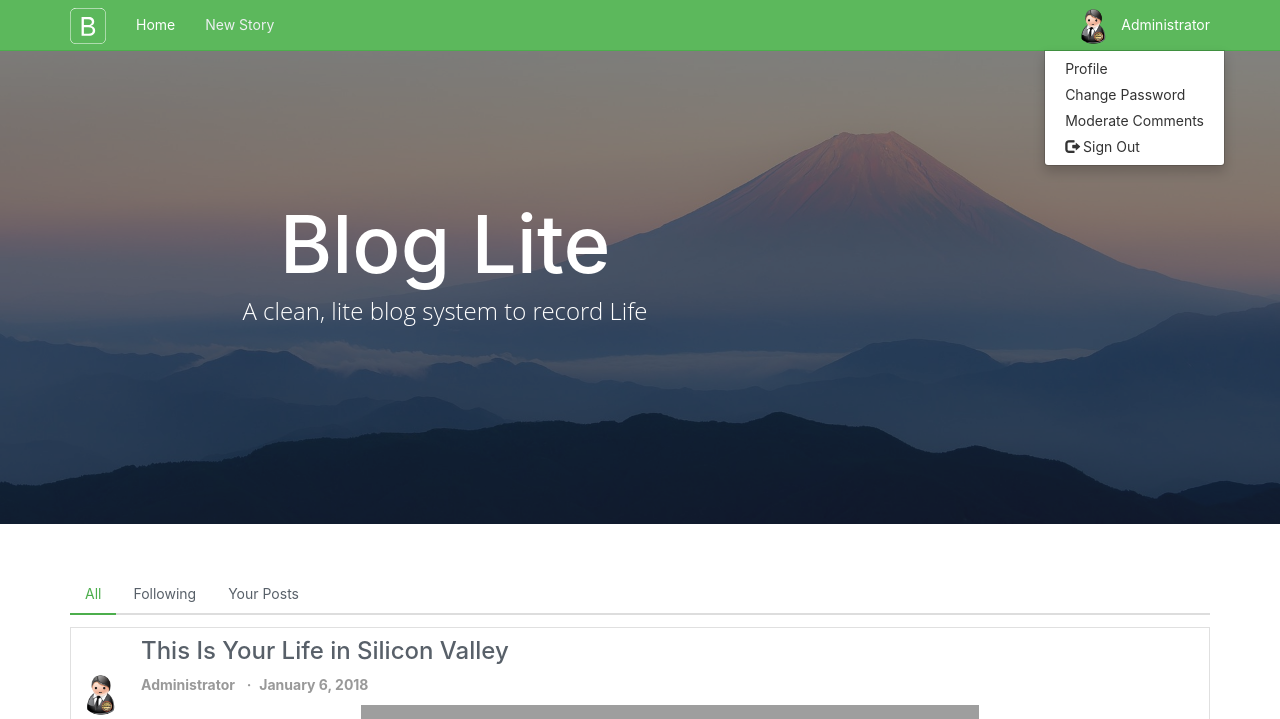
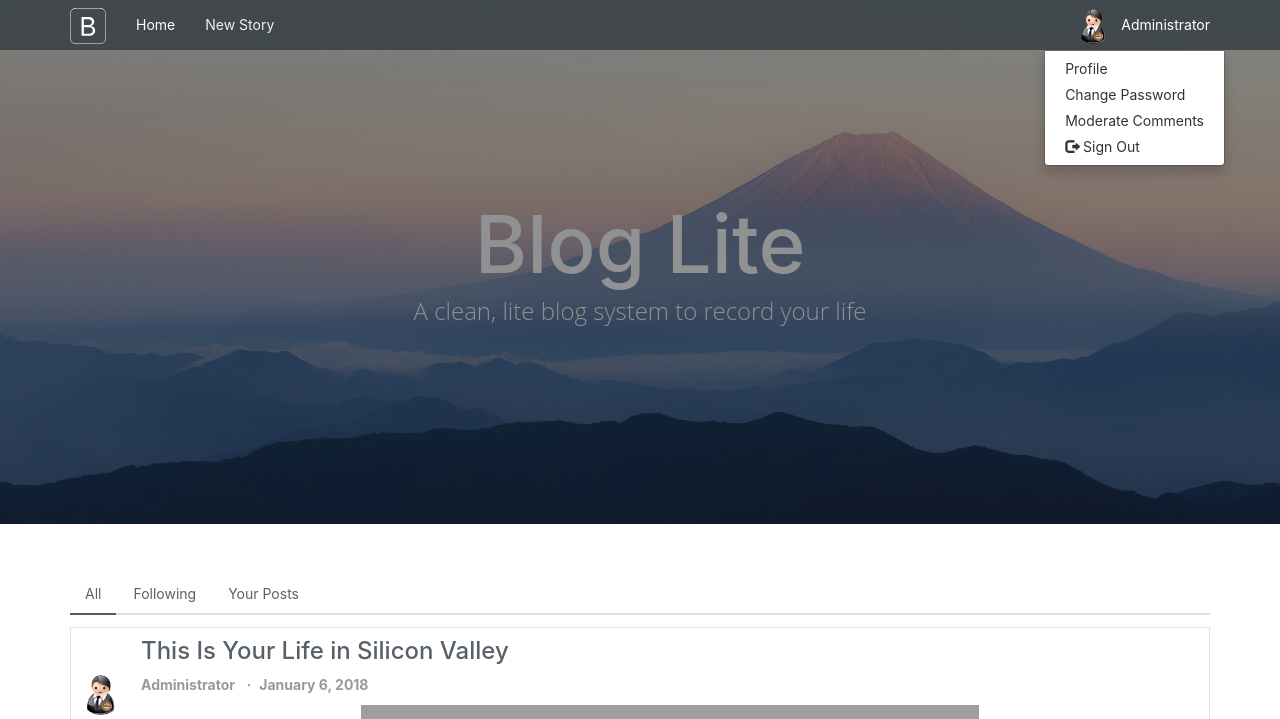
Before and after one commit to luisxiaomai/microblog, a Flask app: page / in a window 1280 px wide, after a click on "Administrator". Shown: the top 719 px of the page. Run offline with Flask 2, Linux system fonts and the light colour scheme; a user stored in the database is signed in; data comes from the database, SQL or seed files in the repository; both versions use the stored data as it was after the commit; some libraries are stand-ins or nearby versions; grey boxes are pictures that could not be loaded.

Commit message:
add gray theme

```diff
--- a/app/static/css/custom.css
+++ b/app/static/css/custom.css
@@ -12,7 +12,7 @@ h2{
 }
 
 .input-group-addon{
-  background-color: #5cb85c;
+  background-color: #4cae4c;
   color: white;
 }
 
@@ -29,6 +29,8 @@ h2{
 }
 .navbar{
     border-radius: 0px;
+    background: rgba(52, 59, 64, 0.8);
+    border:unset;
 }
 .input-group {
   margin-bottom:15px;
@@ -91,16 +93,12 @@ h2{
 .checkbox-primary input[type="checkbox"]:checked + label::after{
   color: #fff;
 }
-.navbar-default {
-  background-color: #5cb85c;
-  border-color: #4cae4c;
-}
+
 
 
 .navbar-default .navbar-brand{
   padding-top:8px;
   color: white;
-  border-color:white;
 }
 
 .navbar-default .navbar-brand:hover,
@@ -121,7 +119,7 @@ h2{
 .navbar-default .navbar-nav > .active > a:hover,
 .navbar-default .navbar-nav > .active > a:focus {
   color:white;
-  background-color: #5cb85c;
+  background-color: unset;
 }
 
 .navbar-default .navbar-toggle {
@@ -129,7 +127,7 @@ h2{
 }
 .navbar-default .navbar-toggle:hover,
 .navbar-default .navbar-toggle:focus {
-  background-color:#5cb85c;
+  background-color:unset;
 }
 .navbar-default .navbar-toggle .icon-bar {
   background-color: #ecf0f1;
@@ -141,14 +139,12 @@ h2{
 .navbar-default .navbar-link {
   color: #ecf0f1;
 }
-.navbar-default .navbar-link:hover {
-  color: #279227;
-}
+
 .navbar-default .navbar-nav > .open > a,
 .navbar-default .navbar-nav > .open > a:hover,
 .navbar-default .navbar-nav > .open > a:focus {
   color:white;
-  background-color: #5cb85c;
+  background-color:unset;
 }
 @media (max-width: 767px) {
   .navbar-default .navbar-nav .open .dropdown-menu > li > a {
@@ -162,7 +158,7 @@ h2{
   .navbar-default .navbar-nav .open .dropdown-menu > .active > a:hover,
   .navbar-default .navbar-nav .open .dropdown-menu > .active > a:focus {
     color:white;
-    background-color:#5cb85c;
+    background-color:unset;
   }
 }
 
@@ -181,7 +177,7 @@ li.post{
     position: absolute;
 }
 
-li .post-body{
+li .post-body{c
   position: relative;
   padding: 10px 0;
   max-height: 200px;
@@ -528,12 +524,12 @@ textarea{
 }
 .nav-tabs > li.active > a, .nav-tabs > li > a:hover {
   border: none;
-  color: #4cae4c !important;
+  color:rgba(52, 59, 64, 0.8) !important;
   background: transparent;
 }
 .nav-tabs > li > a::after {
   content: "";
-  background: #4cae4c;
+  background: rgba(52, 59, 64, 0.8);
   height: 2px;
   position: absolute;
   width: 100%;
@@ -657,4 +653,6 @@ header.masthead {
     header.masthead .post-heading h1 {
       font-size: 55px; }
     header.masthead .post-heading .subheading {
-      font-size: 30px; } }
+      font-size: 30px; }
+
+}
--- a/app/templates/base.html
+++ b/app/templates/base.html
@@ -79,16 +79,19 @@
 {% endblock %}
 
 {% block content %}
-{% block backImage_content %}{% endblock %}
+    {% block entire_content %}
+    {% endblock %}
 
 
 <div class="container">
-{% block page_content %}{% endblock %}
     {% for message in get_flashed_messages()%}
     <div class="alert alert-warning">
         <button type="button", class="close" data-dimiss="alert">&times;</button>
         {{message}}
     </div>
     {% endfor%}
+    {% block page_content %}{% endblock %}
+
 </div>
+
 {% endblock %}
--- a/app/templates/index.html
+++ b/app/templates/index.html
@@ -1,24 +1,16 @@
 {% extends "base.html" %}
 {% import "bootstrap/wtf.html" as wtf %}
 {% import "_macros.html" as macros with context %}
-{% block head %}
-    {{ super() }}
-    <script src="{{ url_for('static', filename='tinymce/js/tinymce/tinymce.min.js') }}"></script>
-    <script src="{{ url_for('static', filename='js/tinymce_setup.js') }}"></script>
 
-{% endblock %}
-
-{% block backImage_content %}
+{% block entire_content %}
 <header class="masthead" style="background-image: url('static/images/home-bg.jpg')">
       <div class="overlay"></div>
       <div class="container">
         <div class="row">
-          <div class="col-lg-8 col-md-10 mx-auto">
             <div class="site-heading">
               <h1>Blog Lite</h1>
-              <span class="subheading">A clean, lite blog system to record Life</span>
+              <span class="subheading">A clean, lite blog system to record your life</span>
             </div>
-          </div>
         </div>
       </div>
 </header>
```
Also changed, not shown: app/static/images/brand.png, data-dev.sqlite.
